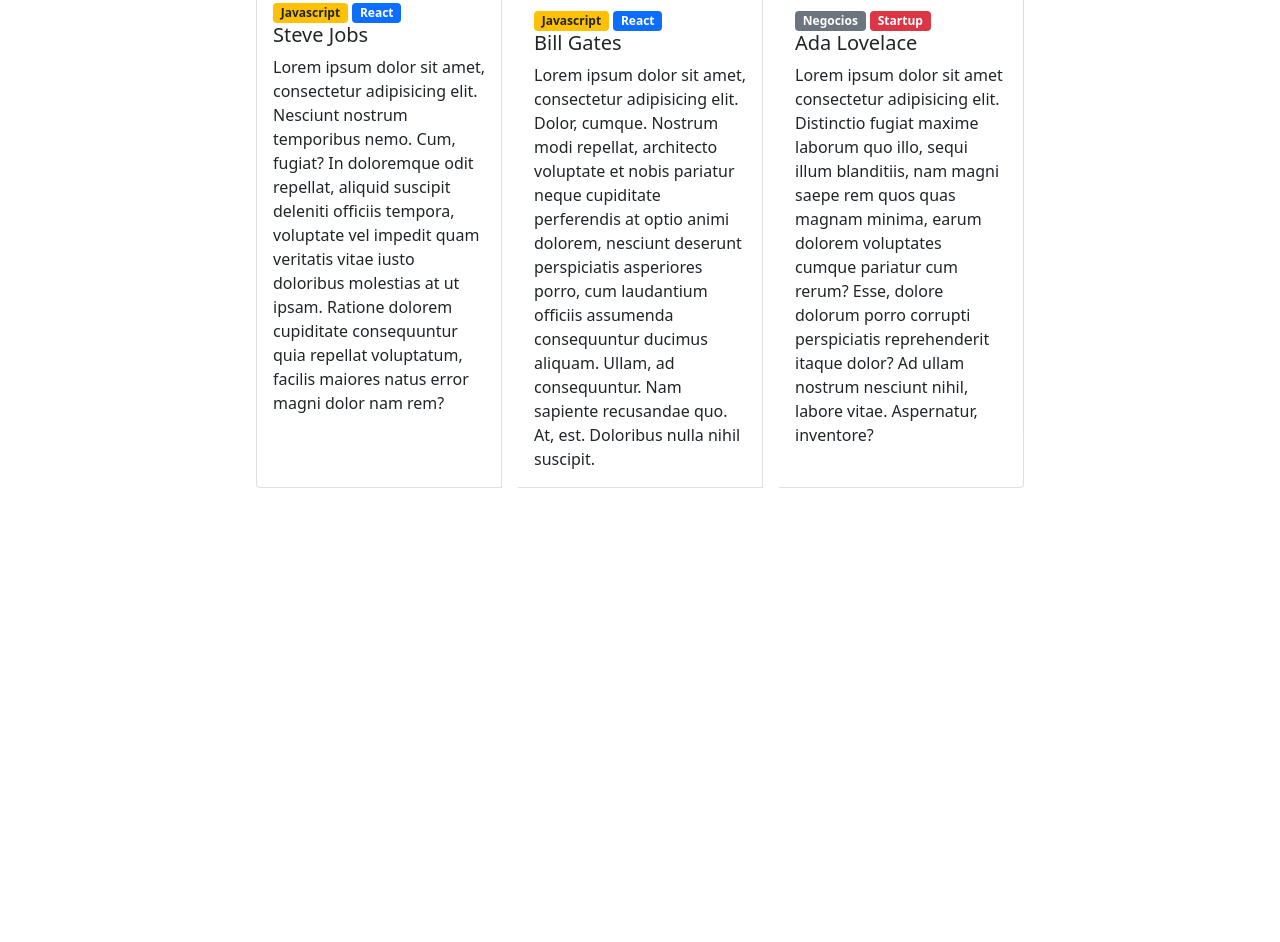
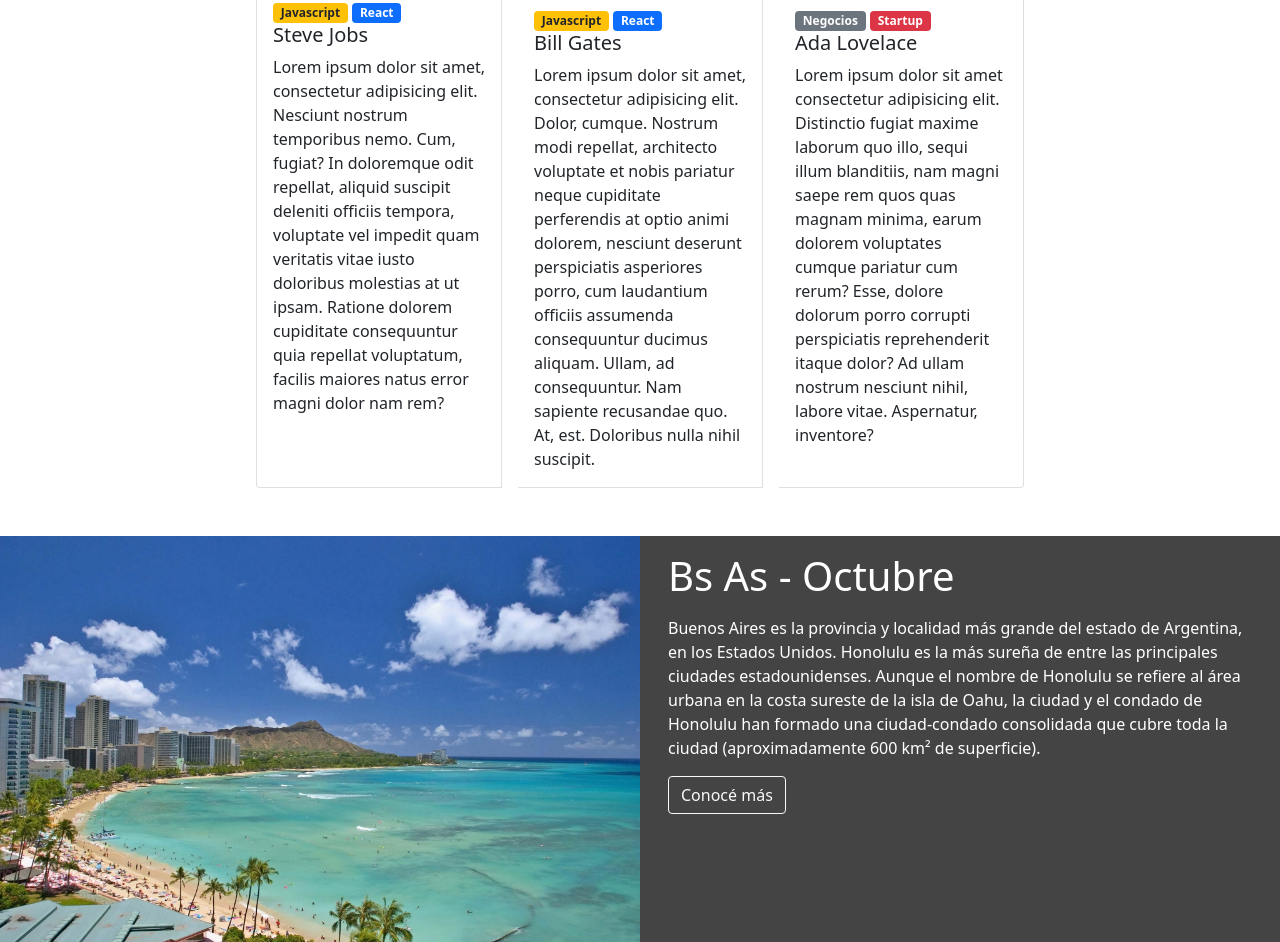
Before and after one commit to ValenGL/CaC-JAVA, a plain HTML site: page LandingCaC/index.html in a window 1280 px wide. Shown: the part 1089-2031 px from the top of the page. Before the commit the page ends 1577 px from the top, so only its background shows below. Drawn offline with nearby package versions, Linux system fonts and the light colour scheme.

Commit message:
foto y data

```diff
--- a/LandingCaC/index.html
+++ b/LandingCaC/index.html
@@ -94,5 +94,18 @@
       </div>
     </div>
   </div>
+
+  <!-- FOTO -->
+  <div class="jumbotron d-flex mt-5">
+    <img class="w-50"src="./assets/honolulu.jpg"></img>
+    <div style="background-color: #444;" class="container">
+      <h1 class="text-white m-3">Bs As - Octubre</h1>
+      <p class="text-white m-3">Buenos Aires es la provincia y localidad más grande del estado de Argentina, en los Estados Unidos. Honolulu es la más sureña de entre las principales ciudades estadounidenses. Aunque el nombre de Honolulu se refiere al área urbana en la costa sureste de la isla de Oahu, la ciudad y el condado de Honolulu han formado una ciudad-condado consolidada que cubre toda la ciudad (aproximadamente 600 km² de superficie).</p>
+      <div class="d-grid gap-2 d-md-flex  m-3">
+      <button type="button" class="btn btn-outline-light">Conocé más</button>
+    </div>
+    </div>
+
+  <!--  -->
   </body>
 </html>
```
